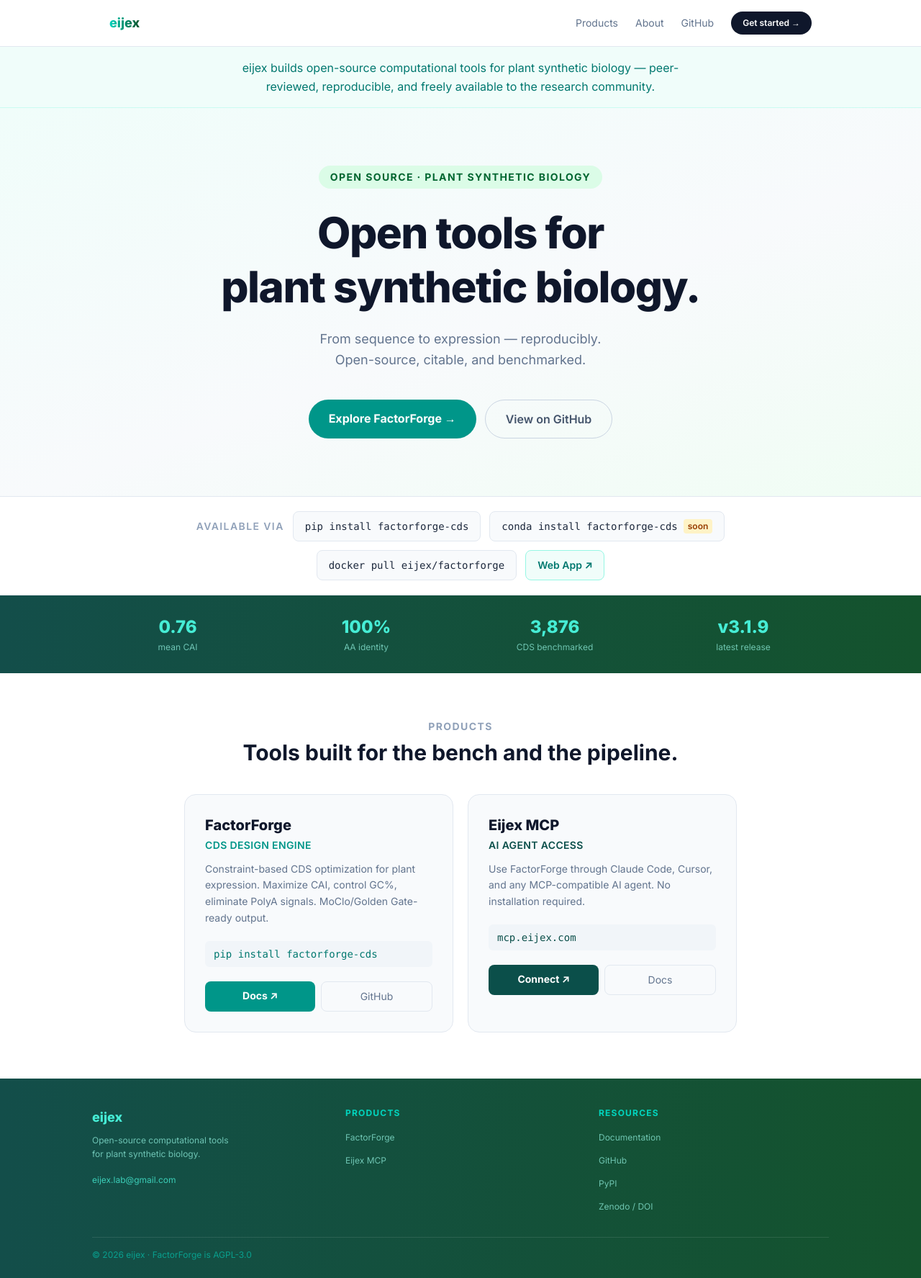
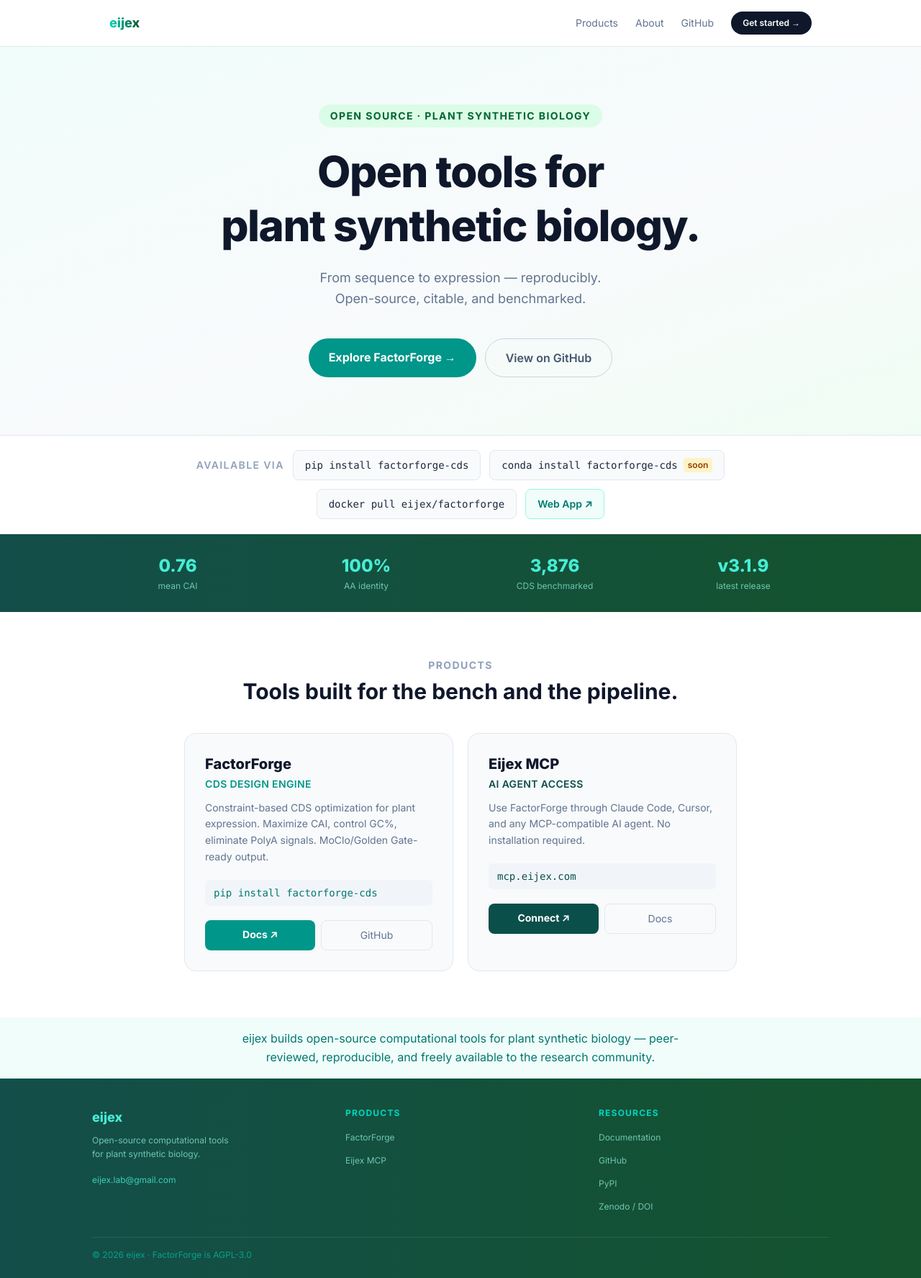
Before and after one commit to eijex/eijex-web, a Next.js app: page / in a window 1280 px wide. Shown: the whole page at 72% size. Built offline with nearby package versions, Linux system fonts and the light colour scheme.

Commit message:
fix: move About below Products section

```diff
--- a/src/app/page.tsx
+++ b/src/app/page.tsx
@@ -10,11 +10,11 @@ export default function Home() {
   return (
     <main>
       <Nav />
-      <AboutStrip />
       <Hero />
       <AccessOptions />
       <StatsBar />
       <Products />
+      <AboutStrip />
       <Footer />
     </main>
   );
```
